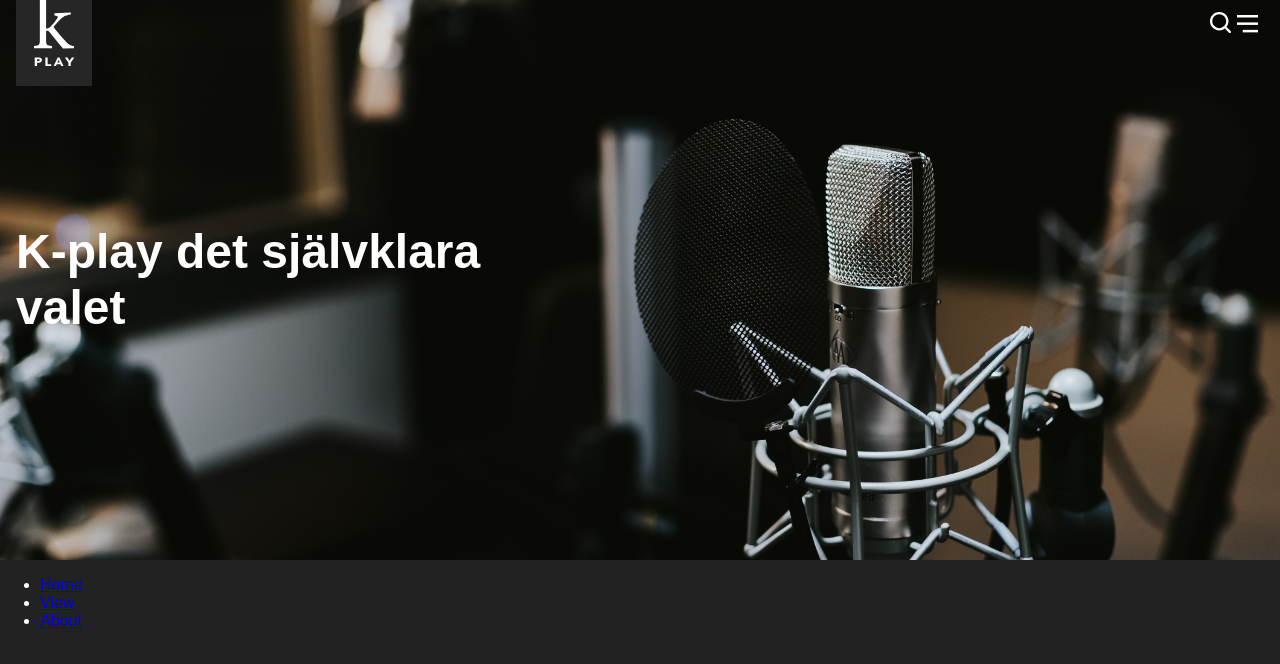
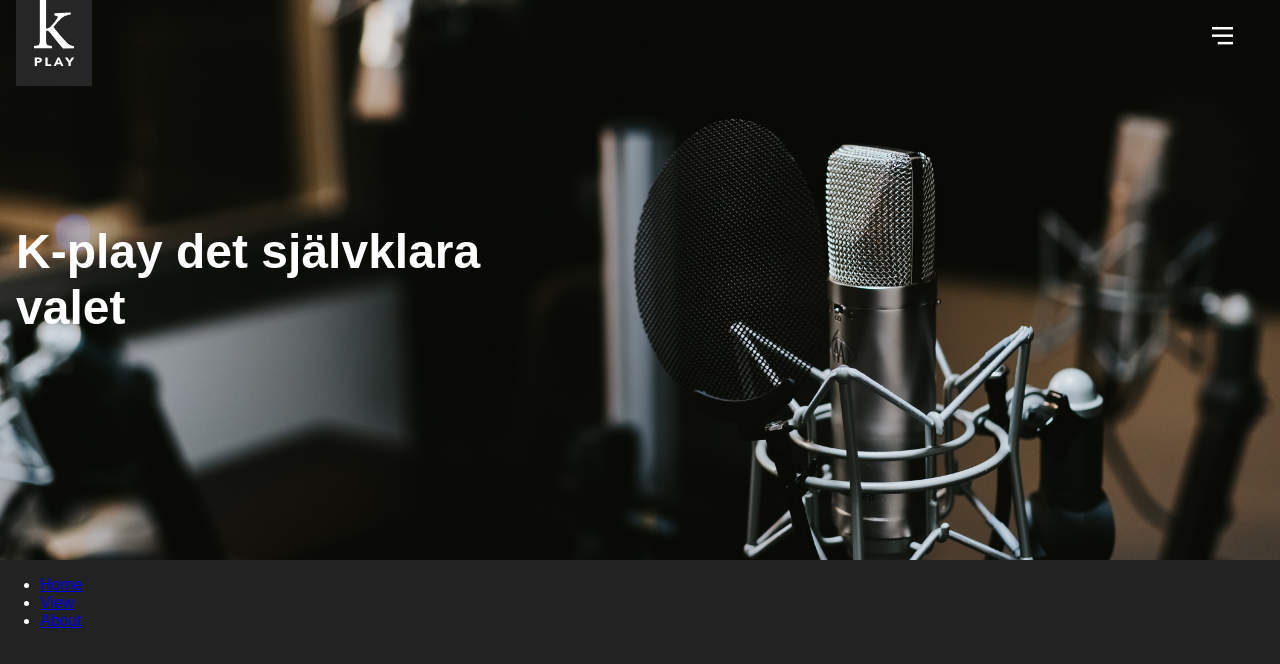
Before and after one commit to brooman/Kulturakademin, a React (Create React App) app: page / in a window 1280 px wide. Shown: the top 664 px of the page. Built offline with nearby package versions, Linux system fonts and the light colour scheme; a web font is replaced by a local one.

Commit message:
Added styling on navbar

```diff
--- a/src/styles.scss
+++ b/src/styles.scss
@@ -35,6 +35,15 @@ header {
   color: $defaultWhite;
 }
 
+.navbar {
+  display: flex;
+  flex-direction: column;
+  height: 100%;
+  justify-content: space-around;
+  padding-top: 2%;
+  padding-right: 2%;
+}
+
 .App {
   display: flex;
   flex-direction: column;
```
